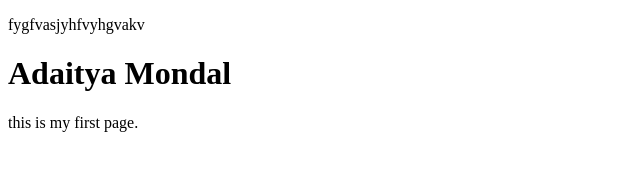
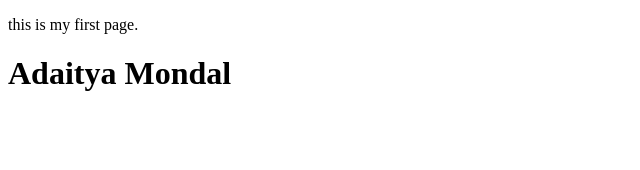
Before and after one commit to Adcoders/Adm, a plain HTML site: page index.html in a window 1280 px wide. Shown: the whole page, without its empty margins (0-640 px from the left). Drawn offline with Linux system fonts and the light colour scheme.

Commit message:
Update index.html

```diff
--- a/index.html
+++ b/index.html
@@ -6,8 +6,8 @@
     <title>Document</title>
 </head>
 <body>
-    <p>fygfvasjyhfvyhgvakv</p>
+      <p>this is my first page.</p>
     <h1>Adaitya Mondal</h1>
-    <p>this is my first page.</p>
+
 </body>
 </html>
```
